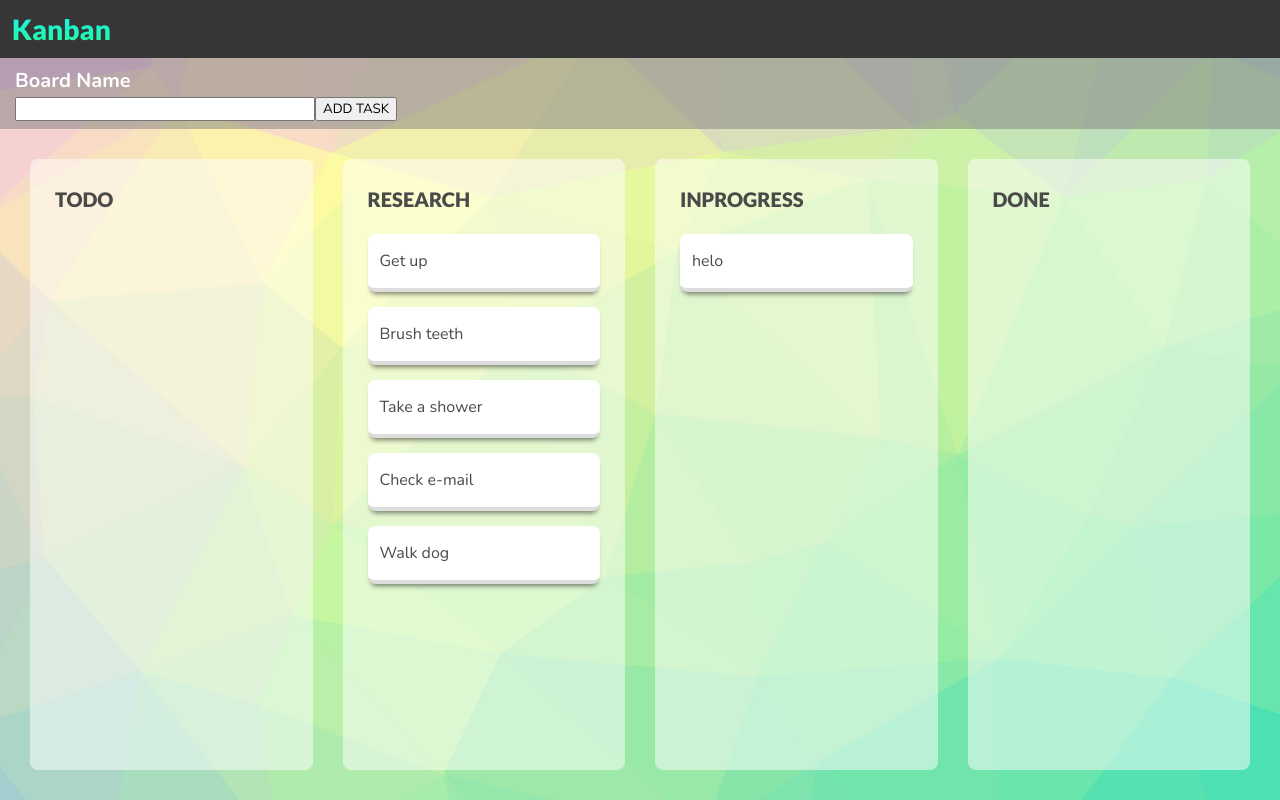
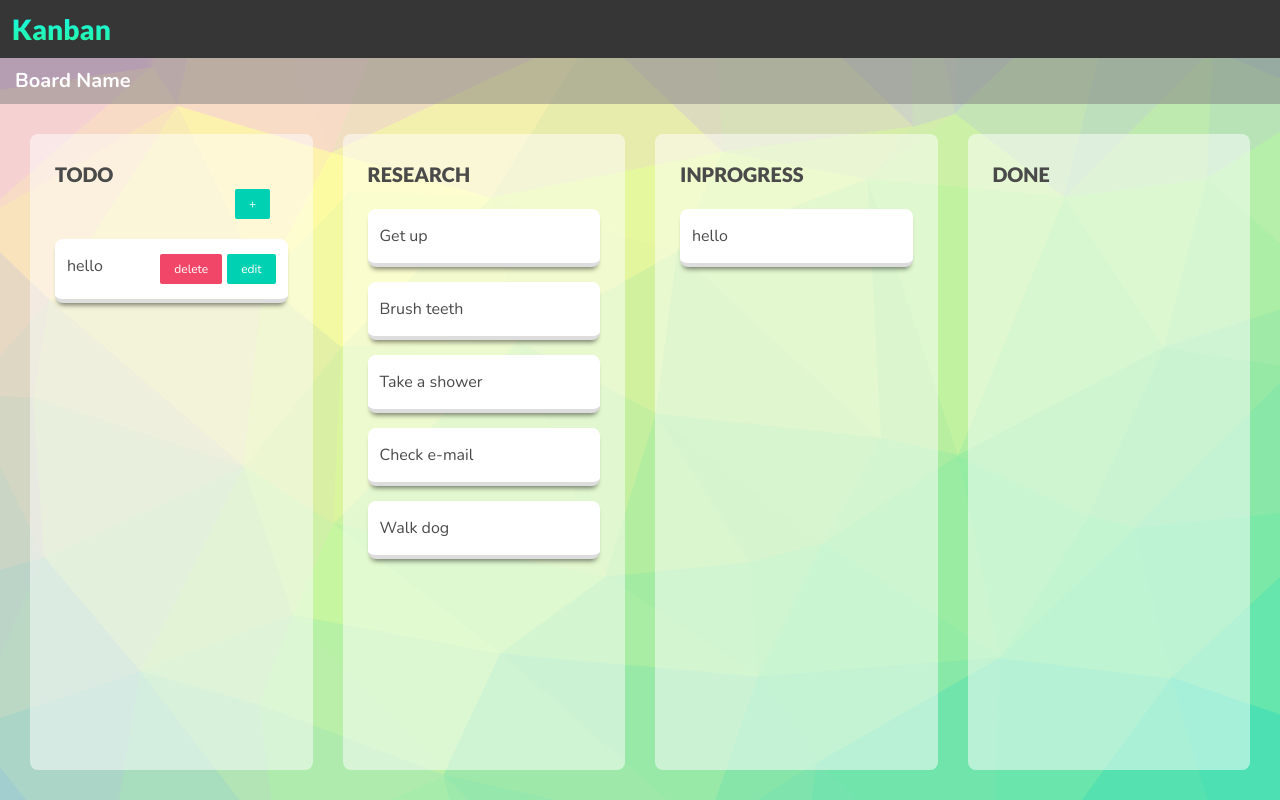
Before and after one commit to vineethleuwint/todotask, an Angular app: page / in a window 1280 px wide. Built offline with nearby package versions, Linux system fonts and the light colour scheme.

Commit message:
made promt to add task in todo

```diff
--- a/src/app/app.module.ts
+++ b/src/app/app.module.ts
@@ -18,6 +18,7 @@ import { DragDropModule } from '@angular/cdk/drag-drop';
     AppRoutingModule,
     DragDropModule,
     FormsModule
+
   ],
   providers: [],
   bootstrap: [AppComponent]
--- a/src/app/pages/main-view/main-view.component.html
+++ b/src/app/pages/main-view/main-view.component.html
@@ -14,22 +14,41 @@
             <p class="board-name">Board Name</p>
 
 
-            <input [(ngModel)]="newTask" type="text" value="" class="" style="width:300px; align-items: flex-end;">
+            <!-- <input [(ngModel)]="newTask" type="text" value="" class="" style="width:300px; align-items: flex-end;">
             <button (click)="addToList()" class="btn btn-light text-success">
                 ADD TASK
-            </button>
+            </button> -->
 
         </div>
         <div class="board-wrapper">
             <div class="board-columns" cdkDropListGroup>
                 <!-- research colum area -->
                 <div class="board-column">
-                    <div class="column-title">Todo</div>
+                    <div class="column-title">Todo
+                        <!-- buttion to add next to todo -->
+
+                        <button (click)="addToListButton()" class="button is-primary is-small"
+                            style="margin-left: 180px;">+</button>
+
+                    </div>
                     <div class="tast-container" cdkDropList #todoList="cdkDropList" [cdkDropListData]="todo"
                         (cdkDropListDropped)="drop($event)">
                         <div class="task" *ngFor="let item of todo; let index=index;" cdkDrag>{{item}}
-                            <input (click)="deleteTask(index)" type="button" value="Delete"
-                                class="col-2 btn btn-danger">
+                            <!-- delet function -->
+
+                            <!-- <button mat-fab color="primary" aria-label="Example icon button with a delete icon">
+                                <mat-icon>delete</mat-icon>
+                              </button> -->
+
+                            <button (click)="deleteTask(index)" class="button is-right is-danger is-small"
+                                style="margin-left: auto;">delete</button>
+                            <!-- toedit task -->
+                            <button (click)="editTask(index)" class="button is-primary is-small"
+                                style="margin-left:5px;">edit</button>
+
+                            <!-- <input (click)=" deleteTask(index)" type="button" value="Delete"
+                                class="button is-small is-danger buttonDanger col-2"> -->
+
                         </div>
                     </div>
                 </div>
--- a/src/app/pages/main-view/main-view.component.scss
+++ b/src/app/pages/main-view/main-view.component.scss
@@ -73,7 +73,10 @@
         }
     }
 }
-
+// button classes
+.dangerButton{
+    float: right;
+}
 .tasks-container {
     flex-grow: 1;
 
--- a/src/app/pages/main-view/main-view.component.ts
+++ b/src/app/pages/main-view/main-view.component.ts
@@ -9,22 +9,42 @@ export class MainViewComponent {
   ngOnInit() {
 
   }
-  public todo: any[] = [];
-  public inprogress: any[] = ["helo"];
+  public todo: any[] = ['hello'];
+  public inprogress: any[] = ["hello"];
   public done: any[] = [];
   //temporary variable to
-  public newTask = '';
+  public newTask: any = '';
 
 
-  public addToList() {
-    if (this.newTask !== '') {
+
+
+
+  // initial adding task at the begining remove because button for add task is applied to todo column
+
+  // public addToList() {
+  //   if (this.newTask !== '') {
+  //     this.todo.push(this.newTask);
+  //     this.newTask = '';
+  //   }
+
+  // }
+
+  // added buttion to the side of todo prompt function
+  public addToListButton() {
+
+    this.newTask = prompt("Enter Your Todo Task:");
+    if (this.newTask === '') {
       this.todo.push(this.newTask);
       this.newTask = '';
     }
-
   }
-
-
+  // editing task for the same item/index
+  public editTask(index: number) {
+    // let valueOfArray = this.todo.indexOf(index);
+    // this.newTask = prompt("Edit your Todo Task:",this.todo.);
+    // // this.todo.push(this.newTask);
+    // // this.newTask = '';
+  }
 
   // todo = ['Get to work', 'Pick up groceries', 'Go home', 'Fall asleep'];
 
@@ -41,6 +61,7 @@ export class MainViewComponent {
         event.currentIndex,);
     }
   }
+  // delet
   public deleteTask(index: number) {
     this.todo.splice(index, 1);
   }
```
